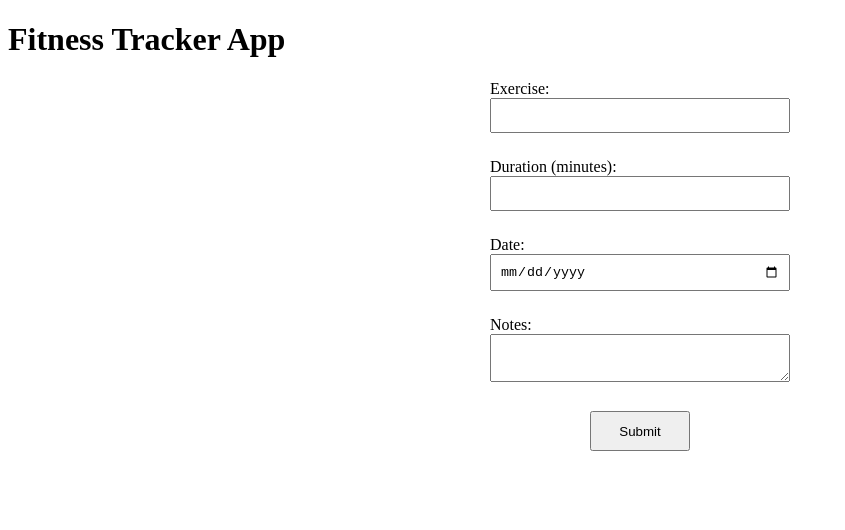
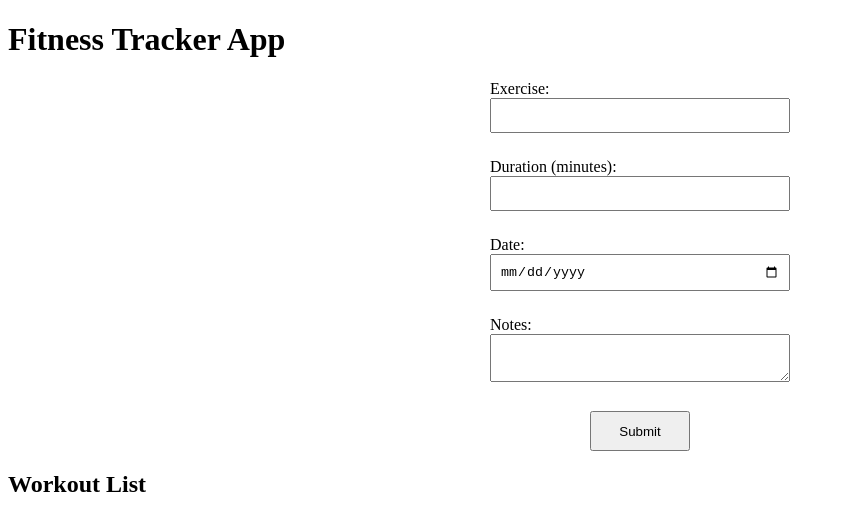
Before and after one commit to PNyagol/fitness-tracker-app, a React (Create React App) app: page / in a window 1280 px wide. Shown: the top 530 px of the page, without its empty margins (0-845 px from the left). Built offline with nearby package versions, Linux system fonts and the light colour scheme.

Commit message:
DeleteModal component

```diff
--- a/db.json
+++ b/db.json
@@ -84,6 +84,12 @@
       "date": "2023-01-12",
       "notes": "Latin dance class"
     },
-
+    {
+      "exercise": "running",
+      "duration": "30",
+      "date": "2013-12-30",
+      "notes": "yes yes",
+      "id": 13
+    }
   ]
 }
--- a/src/components/App.js
+++ b/src/components/App.js
@@ -1,17 +1,30 @@
-import React from 'react';
+import React, { useState } from 'react';
 import WorkoutForm from './WorkoutForm';
+import WorkoutList from './WorkoutList';
 
 function App() {
-  // Handle submission of workout details
+
+  const [workouts, setWorkouts] = useState([]);
+
   const handleWorkoutSubmission = (workoutDetails) => {
 
+    setWorkouts((prevWorkouts) => [...prevWorkouts, workoutDetails]);
     console.log('Workout details submitted:', workoutDetails);
+  };
+
+  const handleEdit = (id) => {
+    console.log('Edit workout with id:', id);
+  };
+
+  const handleDelete = (id) => {
+    console.log('Delete workout with id:', id);
   };
 
   return (
     <div>
       <h1>Fitness Tracker App</h1>
       <WorkoutForm onSubmit={handleWorkoutSubmission} />
+      <WorkoutList workouts={workouts} onEdit={handleEdit} onDelete={handleDelete} />
     </div>
   );
 }
--- a/src/components/WorkoutForm.js
+++ b/src/components/WorkoutForm.js
@@ -20,7 +20,7 @@ function WorkoutForm() {
   function handleSubmit(e) {
     e.preventDefault();
 
-    fetch('http://localhost:3000/workouts', {  // waiting for db.json to be created
+    fetch('http://localhost:3001/workouts', {  // waiting for db.json to be created
       method: 'POST',
       headers: {
         'Content-Type': 'application/json',
--- a/src/components/WorkoutList.js
+++ b/src/components/WorkoutList.js
@@ -1,5 +1,5 @@
 import React from 'react';
-import WorkOutItem from './WorkOutItem';
+import WorkoutItem from './WorkoutItem';
 
 // Workout List Component
 const WorkoutList = ({ workouts, onEdit, onDelete }) => {
@@ -9,7 +9,7 @@ const WorkoutList = ({ workouts, onEdit, onDelete }) => {
       <ul>
         {workouts.map((workout) => (
           // Render WorkOutItem for each workout
-          <WorkOutItem
+          <WorkoutItem
             key={workout.id}
             workout={workout}
             onEdit={onEdit}
```
Also changed, not shown: src/components/DeleteConfirmationModal.js (+19 -0 lines). Lines whose indentation alone changed are shown as unchanged.
